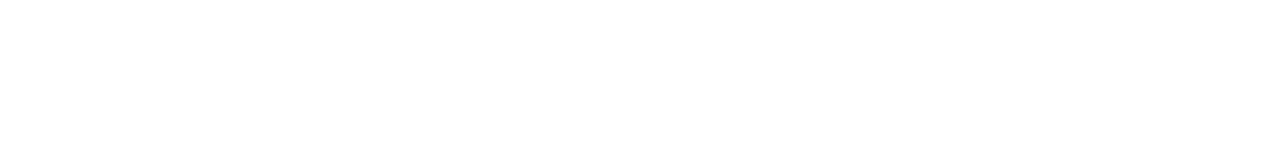
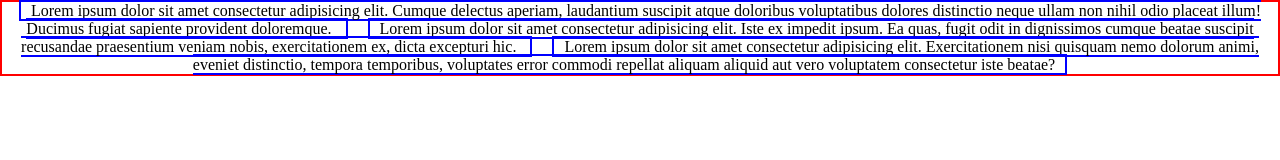
Before and after one commit to rhogerss9/display-inline., a plain HTML site: page index.html in a window 1280 px wide. Drawn offline with Linux system fonts and the light colour scheme.

Commit message:
atividade finalizada

```diff
--- a/index.html
+++ b/index.html
@@ -2,11 +2,23 @@
 <html lang="en">
 <head>
     <meta charset="UTF-8">
-    <meta http-equiv="X-UA-Compatible" content="IE=edge">
     <meta name="viewport" content="width=device-width, initial-scale=1.0">
+    <link rel="stylesheet" href="style.css">
     <title>Dispaly inline</title>
 </head>
 <body>
+    <main>
+        <div>
+            Lorem ipsum dolor sit amet consectetur adipisicing elit. Cumque delectus aperiam, laudantium suscipit atque doloribus voluptatibus dolores distinctio neque ullam non nihil odio placeat illum! Ducimus fugiat sapiente provident doloremque.
+        </div>
 
+        <div>
+            Lorem ipsum dolor sit amet consectetur adipisicing elit. Iste ex impedit ipsum. Ea quas, fugit odit in dignissimos cumque beatae suscipit recusandae praesentium veniam nobis, exercitationem ex, dicta excepturi hic.
+        </div>
+
+        <div>
+            Lorem ipsum dolor sit amet consectetur adipisicing elit. Exercitationem nisi quisquam nemo dolorum animi, eveniet distinctio, tempora temporibus, voluptates error commodi repellat aliquam aliquid aut vero voluptatem consectetur iste beatae?
+        </div>
+    </main>
 </body>
 </html>
--- a/style.css
+++ b/style.css
@@ -0,0 +1,17 @@
+*{
+    margin: 0;
+    padding: 0;
+    box-sizing: border-box;
+}
+
+main {
+    border: 2px solid red;
+    text-align: center;
+}
+
+div{
+    border: 2px solid blue;
+    display: inline;
+    margin-right: 20px;
+    padding-inline: 10px;
+}
```
